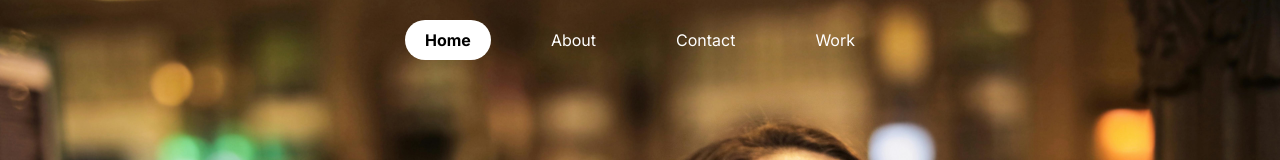
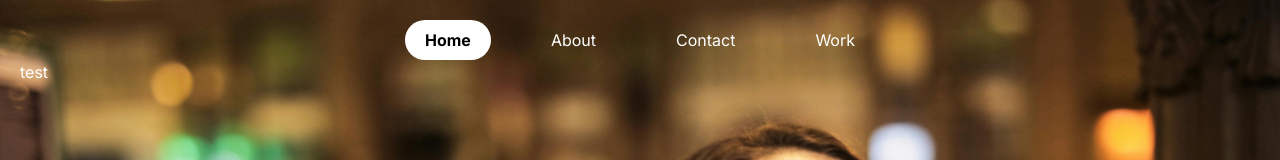
Before and after one commit to uwproductions/web, a Next.js app: page / in a window 1280 px wide. Shown: the top 160 px of the page. Built offline with nearby package versions, Linux system fonts and the light colour scheme.

Commit message:
fix location

```diff
--- a/components/Header.tsx
+++ b/components/Header.tsx
@@ -4,7 +4,10 @@ import Link from "next/link";
 import React, { useEffect } from "react";
 import classNames from "classnames";
 
+import { usePathname } from 'next/navigation';
+
 const Header = () => {
+  const location = usePathname()
   const [isScrolled, setIsScrolled] = React.useState(false);
 
   useEffect(() => {
@@ -47,13 +50,14 @@ const Header = () => {
     <>
       <div
         className={classNames([
-          "fixed w-full top-0 flex p-5 z-10 transition gap-10 justify-center",
+          "fixed w-full top-0 p-5 z-10 transition flex-col justify-between items-center",
           {
             "bg-transparent text-white": !isScrolled,
             "bg-slate-200/75": isScrolled,
           },
         ])}
       >
+        <div className="flex gap-10 justify-center">
           {navLinks.map((link) => (
             <Link
               key={link.name}
@@ -61,7 +65,7 @@ const Header = () => {
               className={classNames([
                 "px-5 py-2 rounded-full transform transition hover:scale-105",
                 {
-                [activeClass]: location.pathname === link.href,
+                  [activeClass]: location === link.href,
                 },
               ])}
             >
@@ -69,7 +73,8 @@ const Header = () => {
             </Link>
           ))}
         </div>
-      <div>UWProductions</div>
+        {!isScrolled && <div>test</div>}
+      </div>
     </>
   );
 };
```
Lines whose indentation alone changed are shown as unchanged.
